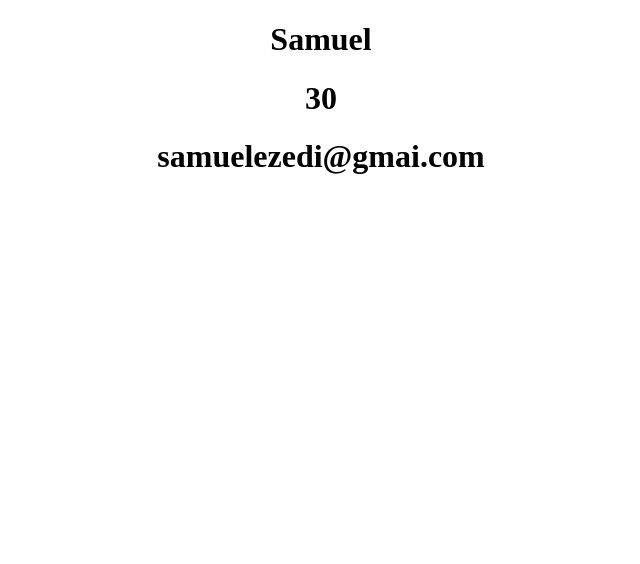
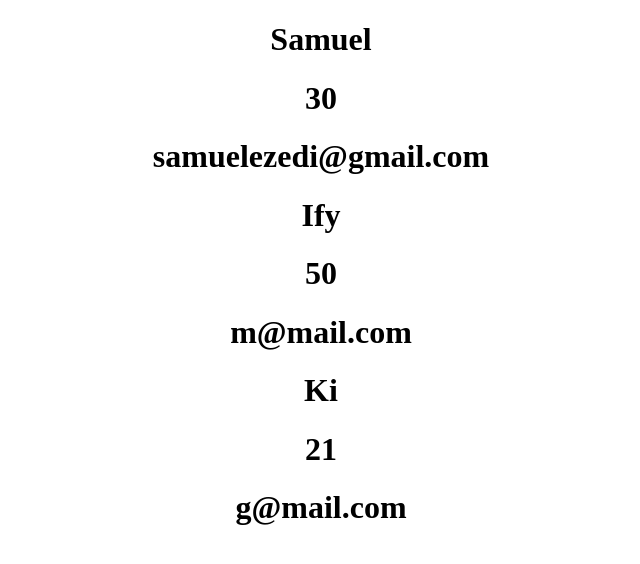
Before and after one commit to samuelezedi/react-basic, a React (Create React App) app: page / in a window 1280 px wide. Shown: the top 564 px of the page, without its empty margins (319-959 px from the left). Built offline with nearby package versions, Linux system fonts and the light colour scheme.

Commit message:
components props

```diff
--- a/src/App.js
+++ b/src/App.js
@@ -5,15 +5,17 @@ function App() {
 
   return (
   <div className="App">
-      <User/>
+      <User name="Samuel" age={30} email="samuelezedi@gmail.com" />
+      <User name="Ify" age={50} email="m@mail.com" />
+      <User name="Ki" age={21} email="g@mail.com" />
     </div>);
 }
 
-const User = () => {
+const User = (props) => {
   return (<div>
-    <h1>Samuel</h1>
-    <h1>30</h1>
-    <h1>samuelezedi@gmai.com</h1>
+    <h1>{props.name}</h1>
+    <h1>{props.age}</h1>
+    <h1>{props.email}</h1>
     </div>);
 }
 
```
